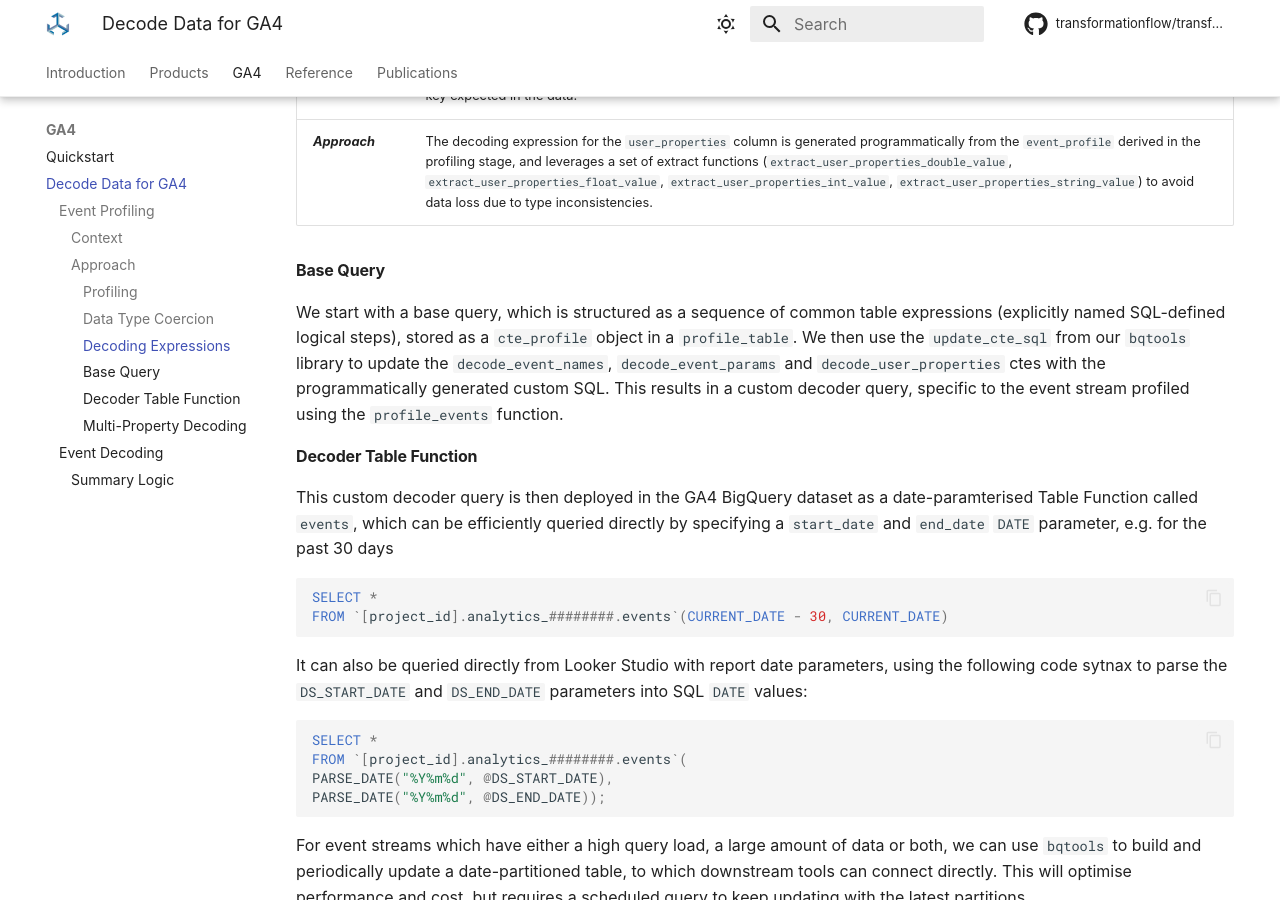
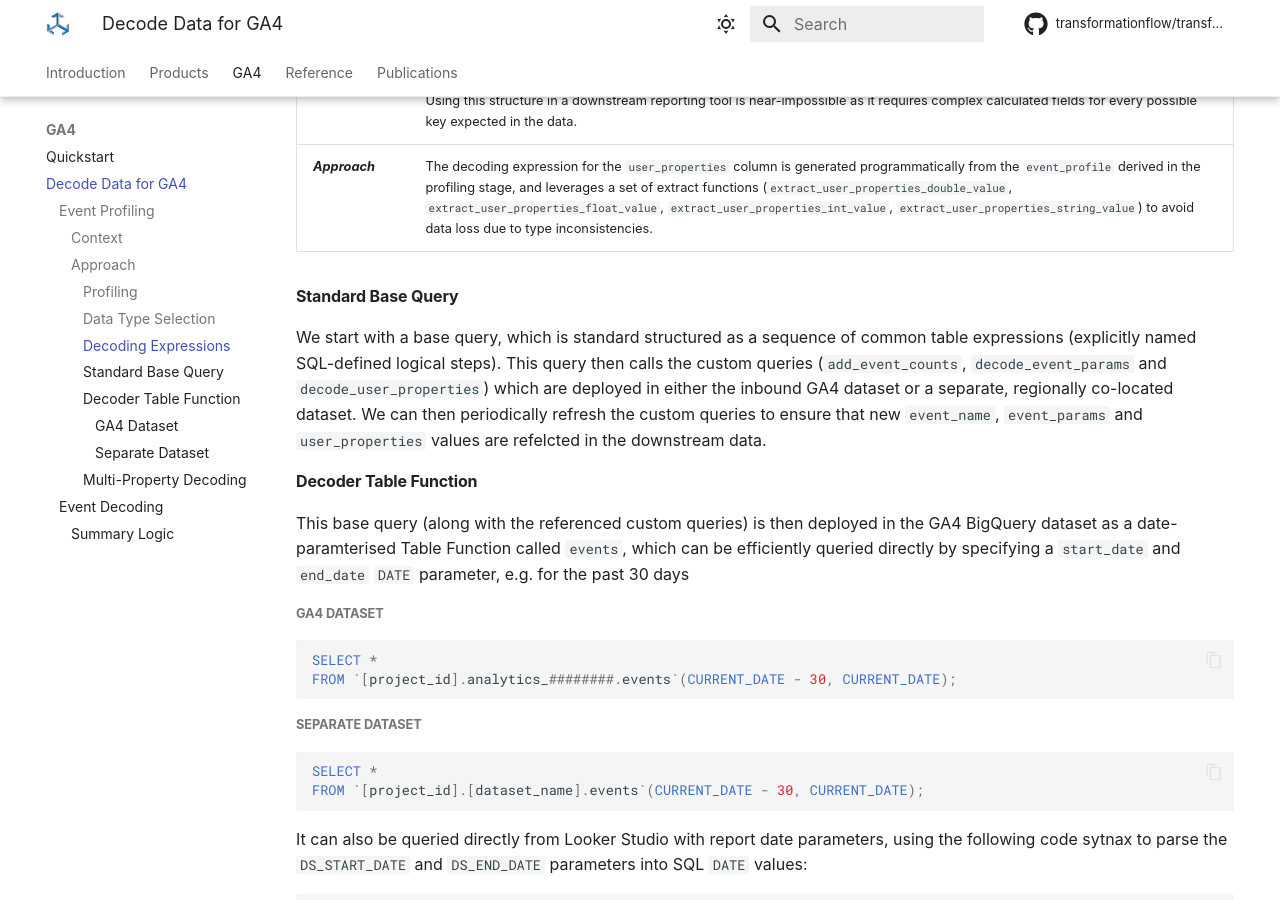
Before and after one commit to transformationflow/transformationflow.github.io, an MkDocs documentation site: the page built from docs/ga4/decodedata.md, in a window 1280 px wide and 900 px high, scrolled down 3733 px. Built offline with MkDocs 1.6.1 and Material for MkDocs 9.7.7, drawn with Linux system fonts in a browser that asks for light colours; some web fonts are replaced; comment, search, counter and statistics services are not loaded; some of the changed text lies outside the part shown.

Commit message:
updated coercion simplification

````diff
--- a/docs/ga4/decodedata.md
+++ b/docs/ga4/decodedata.md
@@ -26,8 +26,9 @@
 
 Neither the `ecommerce` nor the `items` are included in the profiler at this stage.
 
-### Data Type Coercion
-In order to avoid potential data loss due to data type inconsistency, we leverage a number of simple functions to extract _all_ data from a value `STRUCT`.  The function used to extract data from each column is determined by the `event_profile` derived in the profiling stage and the logic is derived from the BigQuery [conversion rules](https://cloud.google.com/bigquery/docs/reference/standard-sql/conversion_rules).
+### Data Type Selection
+
+In order to avoid potential data loss due to data type inconsistency, the profiling stage identifies observed data types and occurrence counts.  This enables identification of any data type inconsistencies, which can happen as implementation is prone to potential human error. If there are inconsistencies, then we can deploy custom code for these edge cases in line with the BigQuery [conversion rules](https://cloud.google.com/bigquery/docs/reference/standard-sql/conversion_rules).
 
 The potential data conversion rules between the different possible data types (using the `CAST` or `SAFE_CAST` functions) are:
 
@@ -92,15 +93,22 @@
 _**Challenges**_ | Extracting values from this complex `ARRAY` column requires previous knowledge of both the `user_properties.key` to be extracted and the data type, as well as using the `UNNEST` operator to access array elements, which is a complicated syntax to master, e.g. <br>```(SELECT user_property.value.int_value FROM UNNEST(user_properties) AS user_property WHERE user_property.key = 'ga_session_id')```<br> Using this structure in a downstream reporting tool is near-impossible as it requires complex calculated fields for every possible key expected in the data.
 _**Approach**_ | The decoding expression for the `user_properties` column is generated programmatically from the `event_profile` derived in the profiling stage, and leverages a set of extract functions (`extract_user_properties_double_value`, `extract_user_properties_float_value`, `extract_user_properties_int_value`, `extract_user_properties_string_value`) to avoid data loss due to type inconsistencies.
 
-### Base Query
-We start with a base query, which is structured as a sequence of common table expressions (explicitly named SQL-defined logical steps), stored as a `cte_profile` object in a `profile_table`.  We then use the `update_cte_sql` from our `bqtools` library to update the `decode_event_names`, `decode_event_params` and `decode_user_properties` ctes with the programmatically generated custom SQL. This results in a custom decoder query, specific to the event stream profiled using the `profile_events` function.
+### Standard Base Query
+We start with a base query, which is standard structured as a sequence of common table expressions (explicitly named SQL-defined logical steps). This query then calls the custom queries (`add_event_counts`, `decode_event_params` and `decode_user_properties`) which are deployed in either the inbound GA4 dataset or a separate, regionally co-located dataset.  We can then periodically refresh the custom queries to ensure that new `event_name`, `event_params` and `user_properties` values are refelcted in the downstream data.
 
 ### Decoder Table Function
-This custom decoder query is then deployed in the GA4 BigQuery dataset as a date-paramterised Table Function called `events`, which can be efficiently queried directly by specifying a `start_date` and `end_date` `DATE` parameter, e.g. for the past 30 days
+This base query (along with the referenced custom queries) is then deployed in the GA4 BigQuery dataset as a date-paramterised Table Function called `events`, which can be efficiently queried directly by specifying a `start_date` and `end_date` `DATE` parameter, e.g. for the past 30 days
 
+#### GA4 Dataset
 ```sql
 SELECT *
-FROM `[project_id].analytics_########.events`(CURRENT_DATE - 30, CURRENT_DATE)
+FROM `[project_id].analytics_########.events`(CURRENT_DATE - 30, CURRENT_DATE);
+```
+
+#### Separate Dataset
+```sql
+SELECT *
+FROM `[project_id].[dataset_name].events`(CURRENT_DATE - 30, CURRENT_DATE);
 ```
 
 It can also be queried directly from Looker Studio with report date parameters, using the following code sytnax to parse the `DS_START_DATE` and `DS_END_DATE` parameters into SQL `DATE` values:
@@ -131,8 +139,8 @@
 `add_session_id` | Add a hexadecimal SHA256 hash of the JSON representation of the `user_pseudo_id` and the `ga_session_id` extracted from the `event_params` `ARRAY`.
 `convert_dates_and_timestamps` | Converts UNIX dates and timestamps to `DATE` and `TIMESTAMP` data types.
 `add_event_counts` | Custom function for each GA4 property. Returns an `event_count` `STRUCT` containing `event_name` count columns for each observed `event_name` value, in addition to total `events` and total observed `conversions`.
-`decode_event_params` | Custom function for each GA4 property. Returns an `event_param` `STRUCT` with a column for each observed value in the `event_params` `ARRAY`.  Output data types are determined by observed data types in the profiling stage and the logical approach outlined in the [docs](https://transformationflow.io/ga4/decodedata/#data-type-coercion).
-`decode_user_properties` | Custom function for each GA4 property. Returns a `user_property` `STRUCT` with a column for each observed value in the `user_properties` `ARRAY`.  Output data types are determined by observed data types in the profiling stage and the logical approach outlined in the [docs](https://transformationflow.io/ga4/decodedata/#data-type-coercion).
+`decode_event_params` | Custom function for each GA4 property. Returns an `event_param` `STRUCT` for each event with a column for each observed value in the `event_params` `ARRAY`.  Output data types are determined by observed data types in the profiling stage and the logical approach outlined in the [docs](https://transformationflow.io/ga4/decodedata/#data-type-coercion).
+`decode_user_properties` | Custom function for each GA4 property. Returns a `user_property` `STRUCT` for each event with a column for each observed value in the `user_properties` `ARRAY`.  Output data types are determined by observed data types in the profiling stage and the logical approach outlined in the [docs](https://transformationflow.io/ga4/decodedata/#data-type-coercion).
 `correct_attribution` | Optional fix for the known [misattribution bug](https://issuetracker.google.com/issues/241258655?ref=ga4bigquery.com) for `Google / Paid Search`.
 `additional_logic` | Placeholder for additional custom logic.
 `exclude_columns` | Configurable exclusion of non-required columns for schema simplification purposed (e.g. `event_params` and `user_properties` `ARRAYS` but can be trivially extended if e.g. `items` or `ecommerce` are not required).
````
Also changed, not shown: docs/ga4/quickstart.md (+0 -7 lines), docs/reference/bqtools/resources/create.md (+14 -0 lines).
